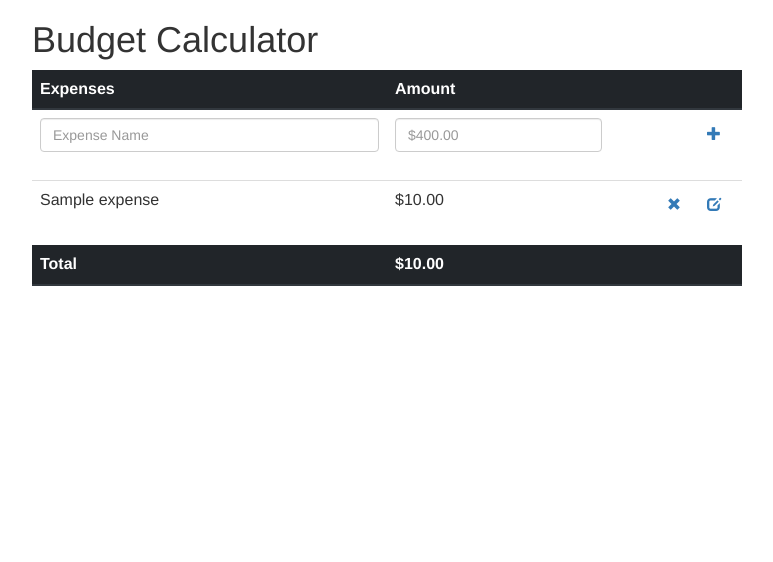
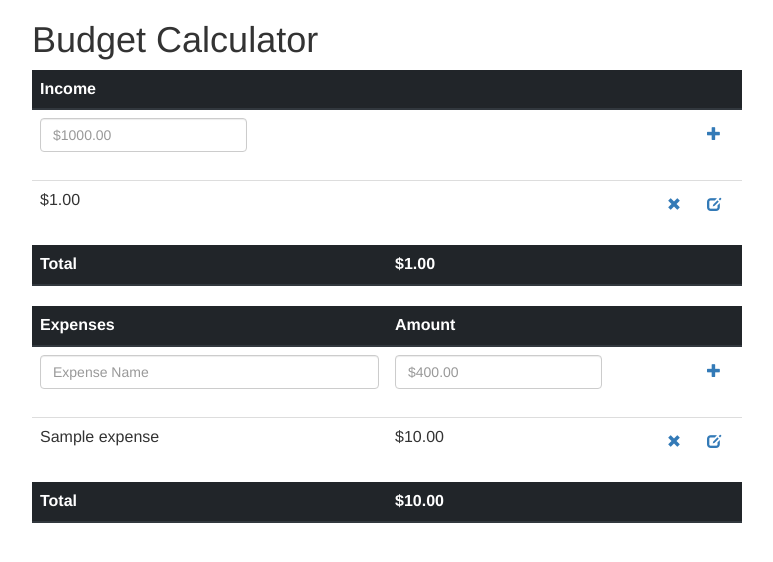
Before and after one commit to ApolloEagle/budget, a Django app: page / in a window 1280 px wide. Shown: the top 562 px of the page, without its empty margins (253-1026 px from the left). Run offline with Django 3.2, Linux system fonts and the light colour scheme; tables that the repository leaves empty hold one stand-in row (values such as "Sample post"); lists and menus that the app fills with data are empty; some libraries are stand-ins or nearby versions.

Commit message:
Migrate Income table. Add income to template

```diff
--- a/budget/templates/budget_view.html
+++ b/budget/templates/budget_view.html
@@ -4,6 +4,58 @@
     <h1>Budget Calculator</h1>
     <form action="" method="post">
         {% csrf_token %}
+        <table class="table" id="incomeTable">
+            <thead class="thead-dark">
+              <tr>
+                <th class="col-md-2">Income</th>
+              </tr>
+            </thead>
+            <tbody>
+                <tr>
+                    <td class="col-md-1">
+                        <div style="float: left;">
+                            {{ incForm.income }}
+                        </div>
+                        <div style="float: right;">
+                            <button type="submit" class="btn btn-link" name="create-income">
+                                <span class="glyphicon glyphicon-plus"></span>
+                            </button>
+                        </div>
+                    </td>
+                </tr>
+            </tbody>
+        </table>
+        <table class="table">
+            <tbody>
+                {% for income in incomes %}
+                <tr>
+                    <td class="col-md-2">
+                        <div style="float: left;">
+                            ${{ income.income }}
+                        </div>
+                        <div style="float: right;">
+                            <button type="submit" class="btn btn-link" name="edit-income" value={{income.id}}>
+                                <span class="glyphicon glyphicon-edit"></span>
+                            </button>
+                        </div>
+                        <div style="float: right;">
+                            <button type="submit" class="btn btn-link" name="delete-income" value={{income.id}}>
+                                <span class="glyphicon glyphicon-remove"></span>
+                            </button>
+                        </div>
+                    </td>
+                </tr>
+                {% endfor %}
+            </tbody>
+        </table>
+        <table class="table">
+            <thead class="thead-dark">
+                <tr>
+                    <th class="col-md-2">Total</th>
+                    <th class="col-md-2">${{ incTotal | floatformat:2 }}</th>
+                </tr>
+            </thead>
+        </table>
         <table class="table" id="expenseTable">
             <thead class="thead-dark">
               <tr>
@@ -13,10 +65,10 @@
             </thead>
             <tbody>
                 <tr>
-                    <td class="col-md-2">{{ form.name }}</td>
+                    <td class="col-md-2">{{ expForm.name }}</td>
                     <td class="col-md-2">
                         <div style="float: left;">
-                            {{ form.amount }}
+                            {{ expForm.amount }}
                         </div>
                         <div style="float: right;">
                             <button type="submit" class="btn btn-link" name="create-expense">
@@ -56,7 +108,7 @@
         <thead class="thead-dark">
             <tr>
                 <th class="col-md-2">Total</th>
-                <th class="col-md-2">${{ total | floatformat:2 }}</th>
+                <th class="col-md-2">${{ expTotal | floatformat:2 }}</th>
             </tr>
         </thead>
     </table>
--- a/budget/views.py
+++ b/budget/views.py
@@ -1,21 +1,45 @@
 from django.shortcuts import render
-from budget.models import Expense
-from .forms import ExpenseForm
+from budget.models import Expense, Income
+from .forms import ExpenseForm, IncomeForm
 from django.http import HttpResponse, HttpResponseRedirect
 from django.db.models import Sum
 
 def budget_view(request):
     expenses = Expense.objects.all()
-    total = Expense.objects.aggregate(total=Sum('amount'))['total']
+    incomes = Income.objects.all()
+    incTotal = Income.objects.aggregate(total=Sum('income'))['total']
+    expTotal = Expense.objects.aggregate(total=Sum('amount'))['total']
 
-    form = ExpenseForm()
+    expForm = ExpenseForm()
+    incForm = IncomeForm()
     if request.method == 'POST':
-        form = ExpenseForm(request.POST)
-        if form.is_valid():
+        expForm = ExpenseForm(request.POST)
+        incForm = IncomeForm(request.POST)
+        if incForm.is_valid():
+            if 'create-expense' in request.POST:
+                income = Income(
+                    income=incForm.cleaned_data["income"],
+                )
+
+                income.save()
+
+                return HttpResponseRedirect('/')
+
+            elif 'edit-income' in request.POST:
+
+                return HttpResponseRedirect('/')
+
+            else:
+                income = Income.objects.get(id=request.POST.get("delete-income"))
+                income.delete()
+
+                return HttpResponseRedirect('/')
+
+        if expForm.is_valid():
             if 'create-expense' in request.POST:
                 expense = Expense(
-                    name=form.cleaned_data["name"],
-                    amount=form.cleaned_data["amount"]
+                    name=expForm.cleaned_data["name"],
+                    amount=expForm.cleaned_data["amount"]
                 )
 
                 expense.save()
@@ -33,9 +57,12 @@ def budget_view(request):
                 return HttpResponseRedirect('/')
 
     context = {
-        "form": form,
+        "incForm": incForm,
+        "expForm": expForm,
+        "incomes": incomes,
         "expenses": expenses,
-        "total": total,
+        "incTotal": incTotal,
+        "expTotal": expTotal,
     }
 
     return render(request, "budget_view.html", context)
```
Also changed, not shown: budget/migrations/0002_income.py (added).
